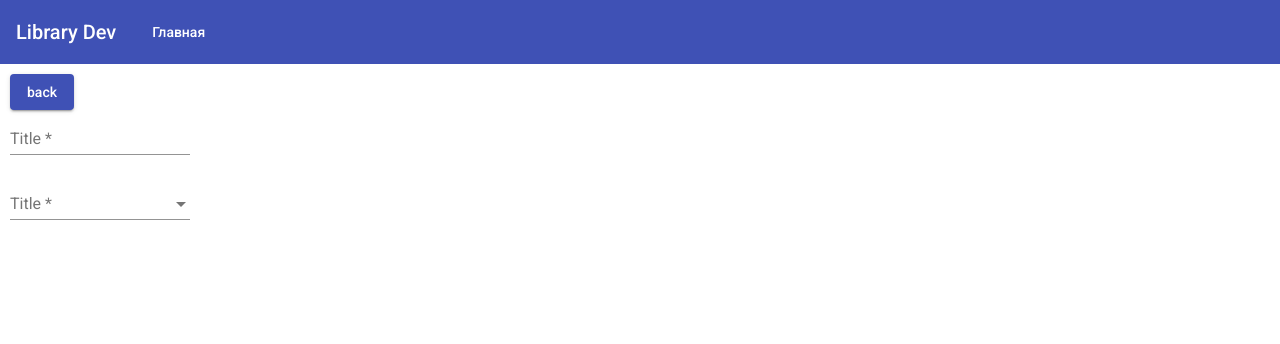
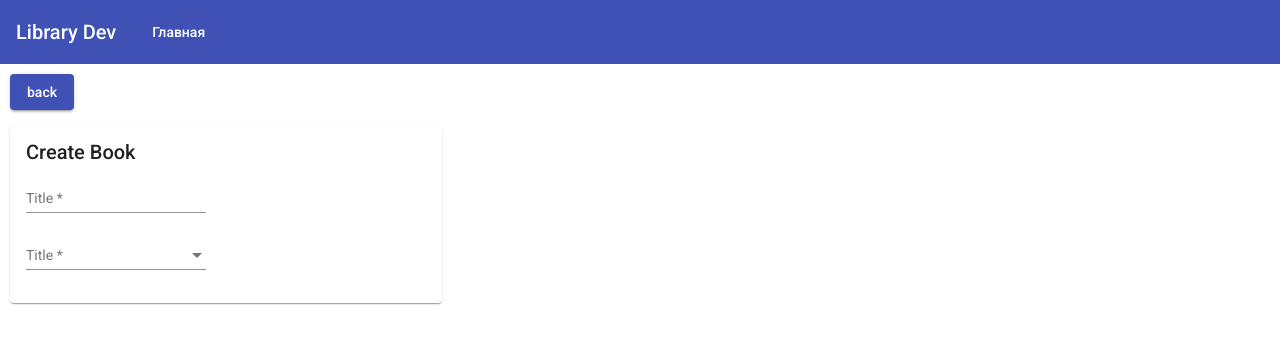
Before and after one commit to 14837-eng/Book-app, an Angular app: page /book/create in a window 1280 px wide. Shown: the top 344 px of the page. Built offline with nearby package versions, Linux system fonts and the light colour scheme.

Commit message:
feat(book-form): Change view (card overflow)

```diff
--- a/src/app/shared/components/book-form/book-form.component.html
+++ b/src/app/shared/components/book-form/book-form.component.html
@@ -1,3 +1,8 @@
+<mat-card class="book-card">
+  <mat-card-header>
+    <mat-card-title>Create Book</mat-card-title>
+  </mat-card-header>
+  <mat-card-content class="mat-card-content">
     <form class="book-form" [formGroup]="formGroup">
       <div class="book-form-container">
         <mat-form-field>
@@ -20,3 +25,5 @@
         </mat-form-field>
       </div>
     </form>
+  </mat-card-content>
+</mat-card>
--- a/src/app/shared/components/book-form/book-form.component.scss
+++ b/src/app/shared/components/book-form/book-form.component.scss
@@ -0,0 +1,4 @@
+.book-card {
+  margin-top: 16px;
+  max-width: 400px;
+}
```
Lines whose indentation alone changed are shown as unchanged.
